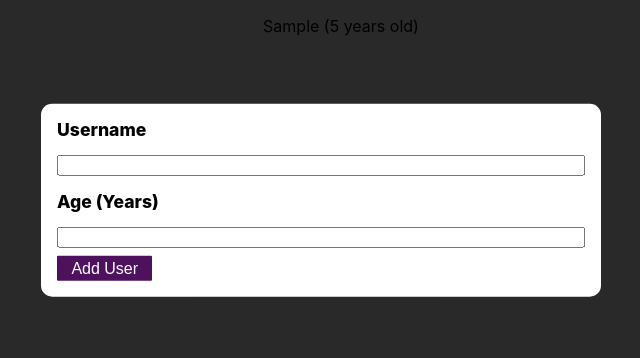
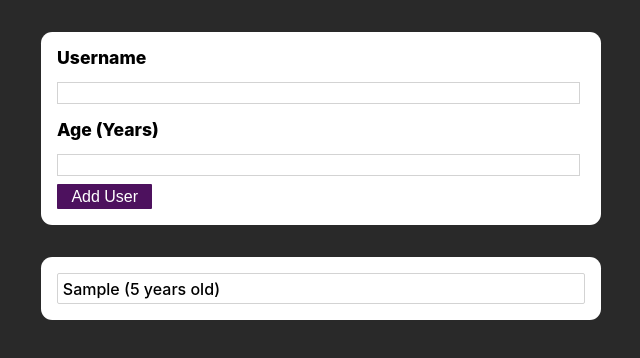
Before and after one commit to habahabahaba/react-practice-project-1-my-version, a React (Create React App) app: page / in a window 1280 px wide. Both pictures are taken after typing "Sample", "5" into the empty fields and a click on the button "Add User". Shown: the top 358 px of the page, without its empty margins (319-959 px from the left). Built offline with nearby package versions, Linux system fonts and the light colour scheme.

Commit message:
Finished styling

```diff
--- a/src/App.css
+++ b/src/App.css
@@ -4,7 +4,12 @@
   left: 0;
   width: 100%;
   height: 100%;
-  text-align: center;
+  display: flex;
+  flex-direction: column;
+  /* justify-content: center; */
+  align-items: center;
+  /* text-align: center; */
+  padding-top: 2rem;
   background: rgb(41, 41, 41);
 }
 
--- a/src/components/ErrorWindow/ErrorWindow.css
+++ b/src/components/ErrorWindow/ErrorWindow.css
@@ -1,9 +1,9 @@
 .error-window {
-  display: block;
+  /* display: block; */
   position: absolute;
   top: 50%;
   left: 50%;
-  transform: translate(-50%, -50%);
+  transform: translate(-50%, -90%);
   width: 35rem;
   /* padding: 0 0 1% 0; */
   z-index: 110;
--- a/src/components/UserForm/UserForm.css
+++ b/src/components/UserForm/UserForm.css
@@ -1,15 +1,11 @@
 .user-form {
-  display: block;
-  position: absolute;
-  top: 25%;
-  left: 50%;
-  transform: translate(-50%, -50%);
   width: 33rem;
   padding: 0 1rem 1rem 1rem;
-  z-index: 10;
+  /* z-index: 10; */
   background-color: white;
   border-radius: 0.7rem;
   text-align: start;
+  margin-bottom: 1rem;
 }
 
 .form-header {
@@ -18,7 +14,11 @@
 }
 
 .form-input {
-  width: 32.5rem;
+  width: 98%;
+  font-size: 1rem;
+  font-weight: 500;
+  border: 0.1rem lightgrey;
+  border-style: solid;
 }
 
 .button-container1 {
@@ -26,5 +26,5 @@
   text-align: start;
 }
 
-.button {
-}
+/* .button {
+} */
--- /dev/null
+++ b/src/components/UserList/UserEntry.css
@@ -0,0 +1,7 @@
+.user-entry-container {
+  border: 0.1rem solid lightgrey;
+  border-radius: 2px;
+  font-size: 1rem;
+  font-weight: 500;
+  padding: 0.3rem;
+}
--- a/src/components/UserList/UserEntry.js
+++ b/src/components/UserList/UserEntry.js
@@ -1,8 +1,10 @@
 import React from "react";
+import "./UserEntry.css";
+
 function UserEntry(props) {
   return (
     <div>
-      <p>
+      <p className="user-entry-container">
         {props.userName} ({props.userAge} years old)
       </p>
     </div>
--- /dev/null
+++ b/src/components/UserList/UserList.css
@@ -0,0 +1,14 @@
+.user-list {
+  display: block;
+  /* position: fixed; */
+  /* top: 50%; */
+  /* left: 50%; */
+  /* transform: translate(-50%, -50%); */
+  width: 33rem;
+  /* z-index: 10; */
+  background-color: white;
+  border-radius: 0.7rem;
+  text-align: start;
+  /* overflow: visible; */
+  padding: 0 1rem 0 1rem;
+}
--- a/src/components/UserList/UserList.js
+++ b/src/components/UserList/UserList.js
@@ -1,9 +1,11 @@
 import React from "react";
 import UserEntry from "./UserEntry";
+import "./UserList.css";
+
 function UserList(props) {
   return (
-    <div>
-      <ul>
+    // <div>
+    <ul className="user-list">
       {props.userEntries.map((element) => (
         <UserEntry
           key={element.userId}
@@ -12,7 +14,7 @@ function UserList(props) {
         />
       ))}
     </ul>
-    </div>
+    // </div>
   );
 }
 
```
Lines whose indentation alone changed are shown as unchanged.
